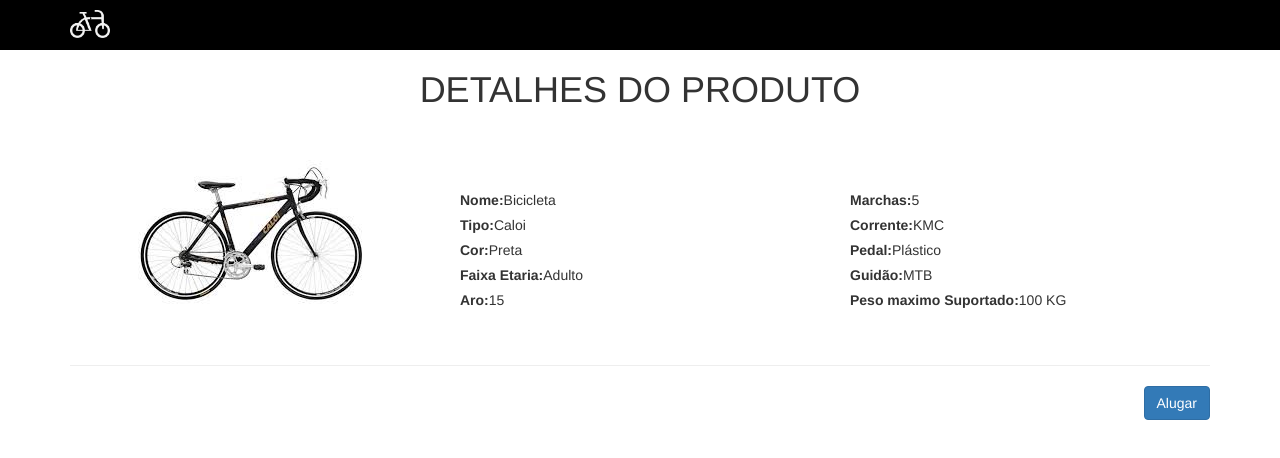
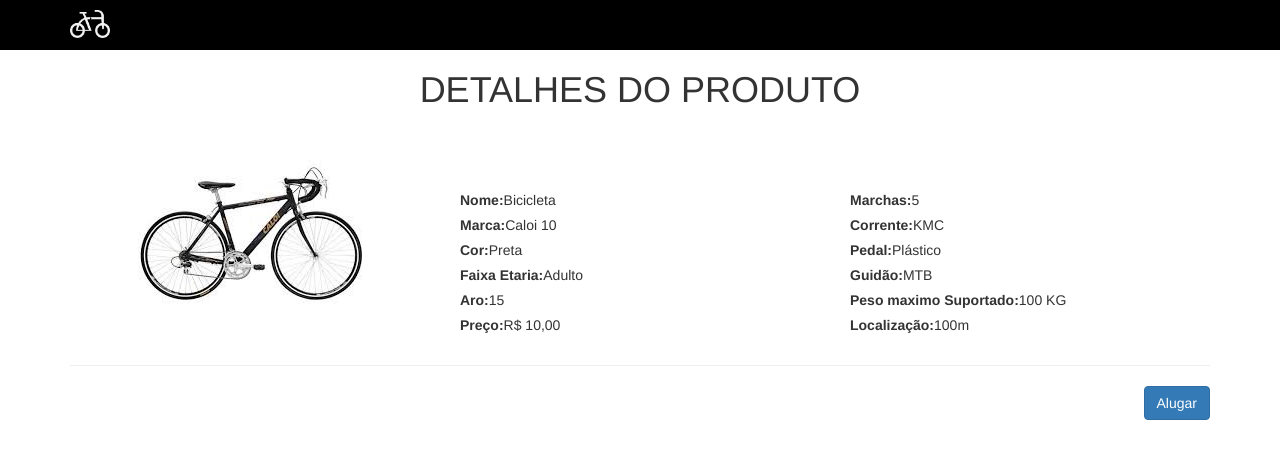
Before and after one commit to enoquefelipe/uberhack, an Angular app: page /details in a window 1280 px wide. Shown: the top 458 px of the page. Built offline with nearby package versions, Linux system fonts and the light colour scheme.

Commit message:
Algumas alterações

```diff
--- a/src/app/checkout/checkout.component.html
+++ b/src/app/checkout/checkout.component.html
@@ -28,8 +28,8 @@
         </div>
 
         <div>
-          <label>Tipo:</label>
-          <span>Caloi</span>
+          <label>Marca:</label>
+          <span>Caloi 10</span>
         </div>
 
         <div>
--- a/src/app/details/details.component.html
+++ b/src/app/details/details.component.html
@@ -20,8 +20,8 @@
     </div>
 
     <div>
-      <label>Tipo:</label>
-      <span>Caloi</span>
+      <label>Marca:</label>
+      <span>Caloi 10</span>
     </div>
 
     <div>
@@ -39,6 +39,10 @@
       <span>15</span>
     </div>
 
+    <div>
+      <label>Preço:</label>
+      <span>R$ 10,00</span>
+    </div>
   </div>
 
   <div class="col-md-4 bloco-descricao">
@@ -68,6 +72,11 @@
       <span>100 KG</span>
     </div>
 
+    <div>
+      <label>Localização:</label>
+      <span>100m</span>
+    </div>
+
   </div>
 
 </div>
```
